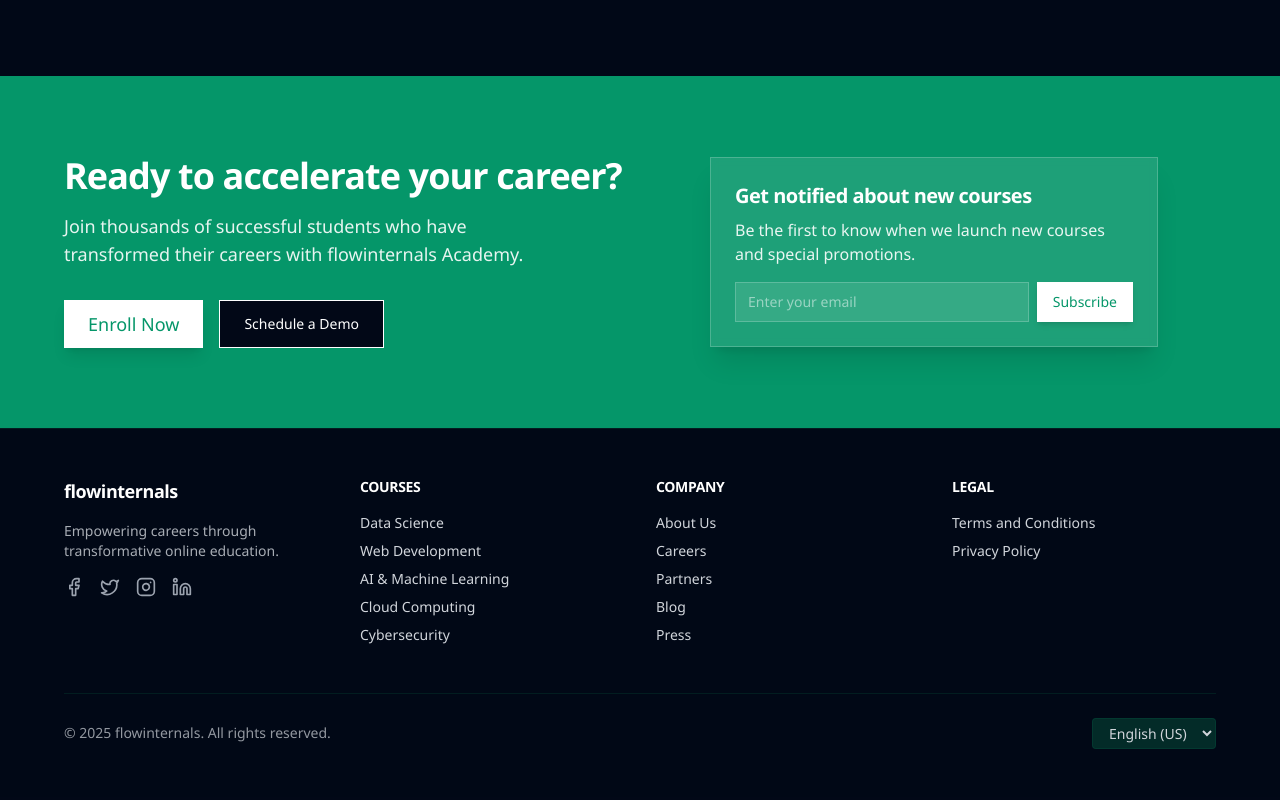
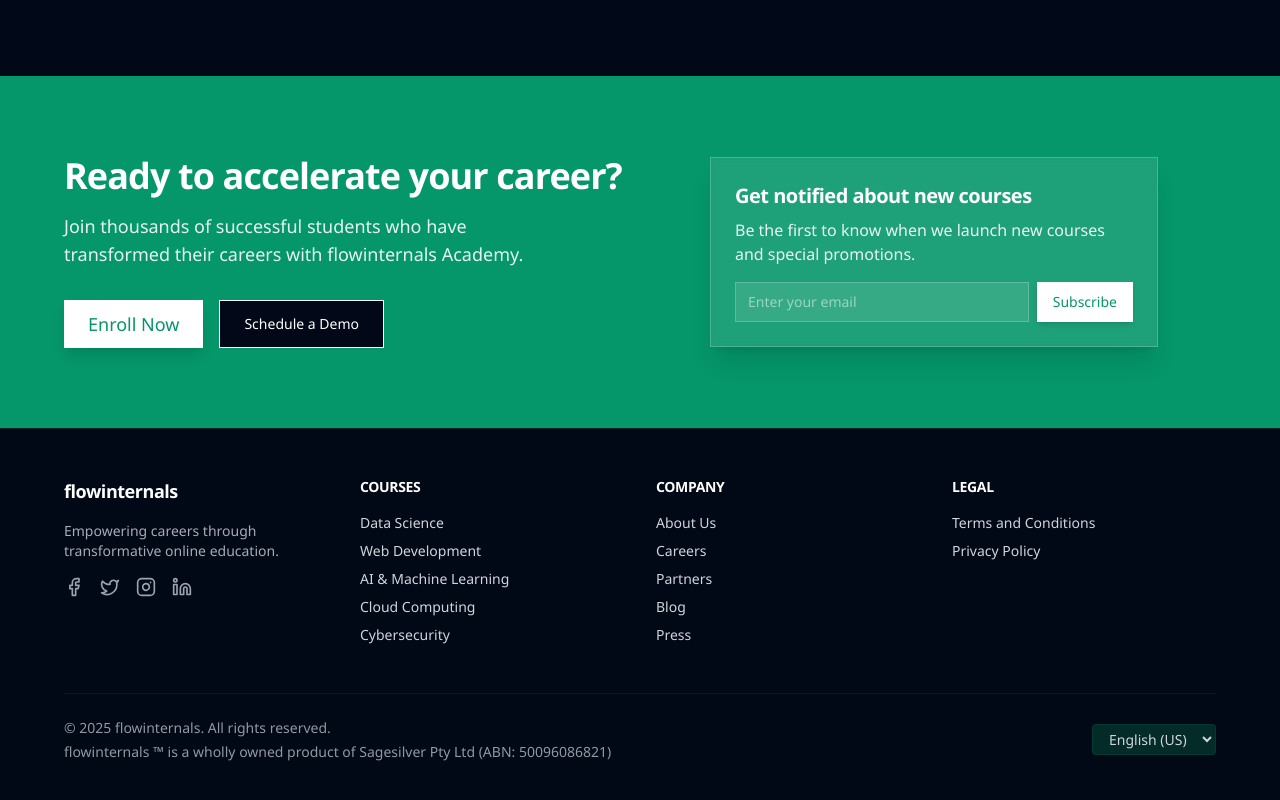
Before and after one commit to sagesilver/flowinternals-website, a React (Vite) app: page / in a window 1280 px wide. Shown: the part 3925-4725 px from the top of the page. Built offline with nearby package versions, Linux system fonts and the light colour scheme.

Commit message:
Added Sagesilver ABN statement in footer section

```diff
--- a/src/pages/Index.tsx
+++ b/src/pages/Index.tsx
@@ -516,9 +516,10 @@ const Index = () => {
             </div>
           </div>
           <div className="border-t border-dynamous-900/30 mt-12 pt-6 flex flex-col sm:flex-row justify-between items-center">
-            <p className="text-sm opacity-70">
-              © 2025 flowinternals. All rights reserved.
-            </p>
+            <div className="text-sm opacity-70">
+              <p>© 2025 flowinternals. All rights reserved.</p>
+              <p className="mt-1">flowinternals ™ is a wholly owned product of Sagesilver Pty Ltd (ABN: 50096086821)</p>
+            </div>
             <div className="mt-4 sm:mt-0">
               <select className="bg-dynamous-900/50 text-gray-300 rounded px-3 py-1 text-sm border border-dynamous-800/30 focus:outline-none focus:ring-1 focus:ring-dynamous-500">
                 <option>English (US)</option>
```
